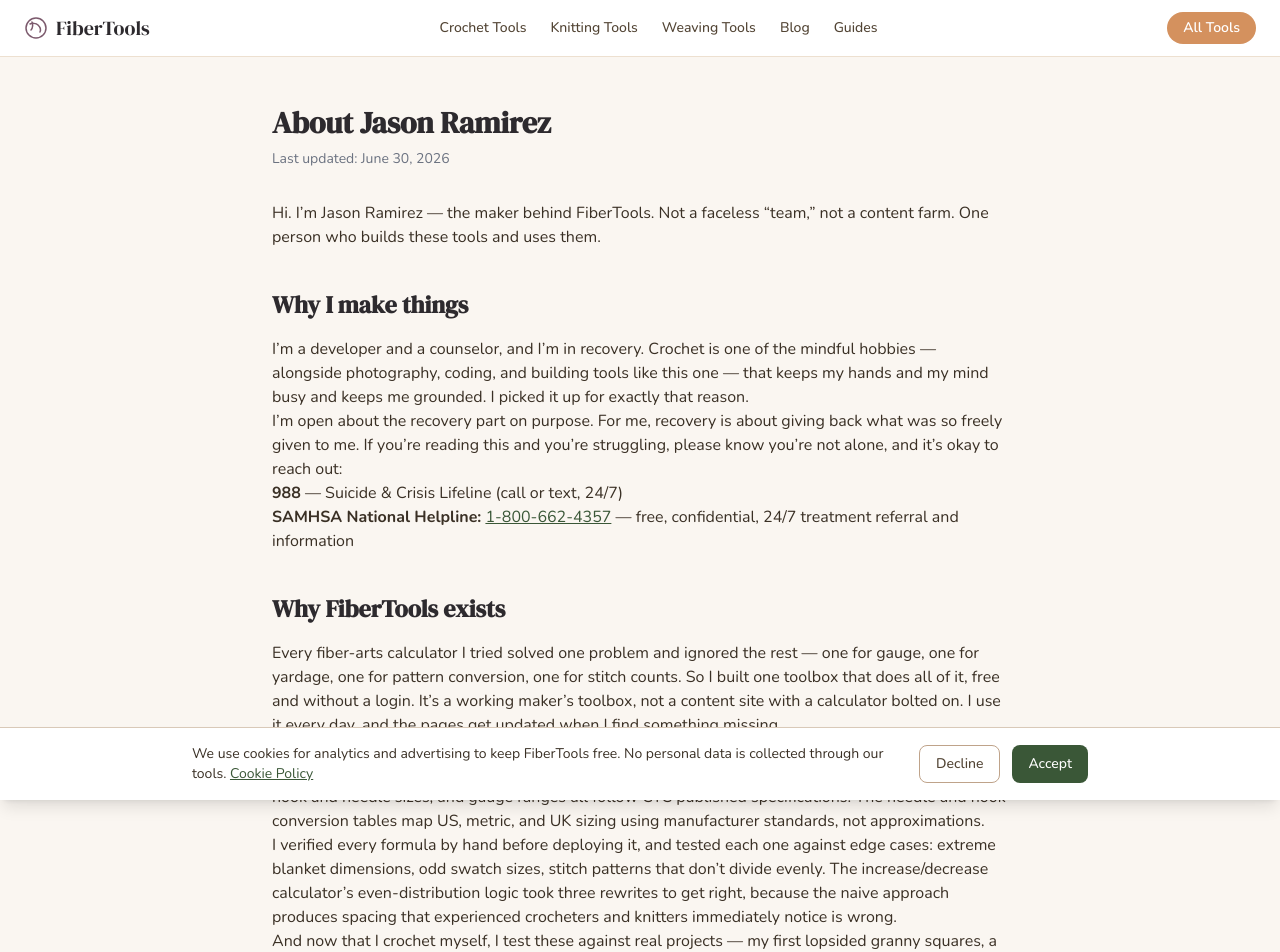
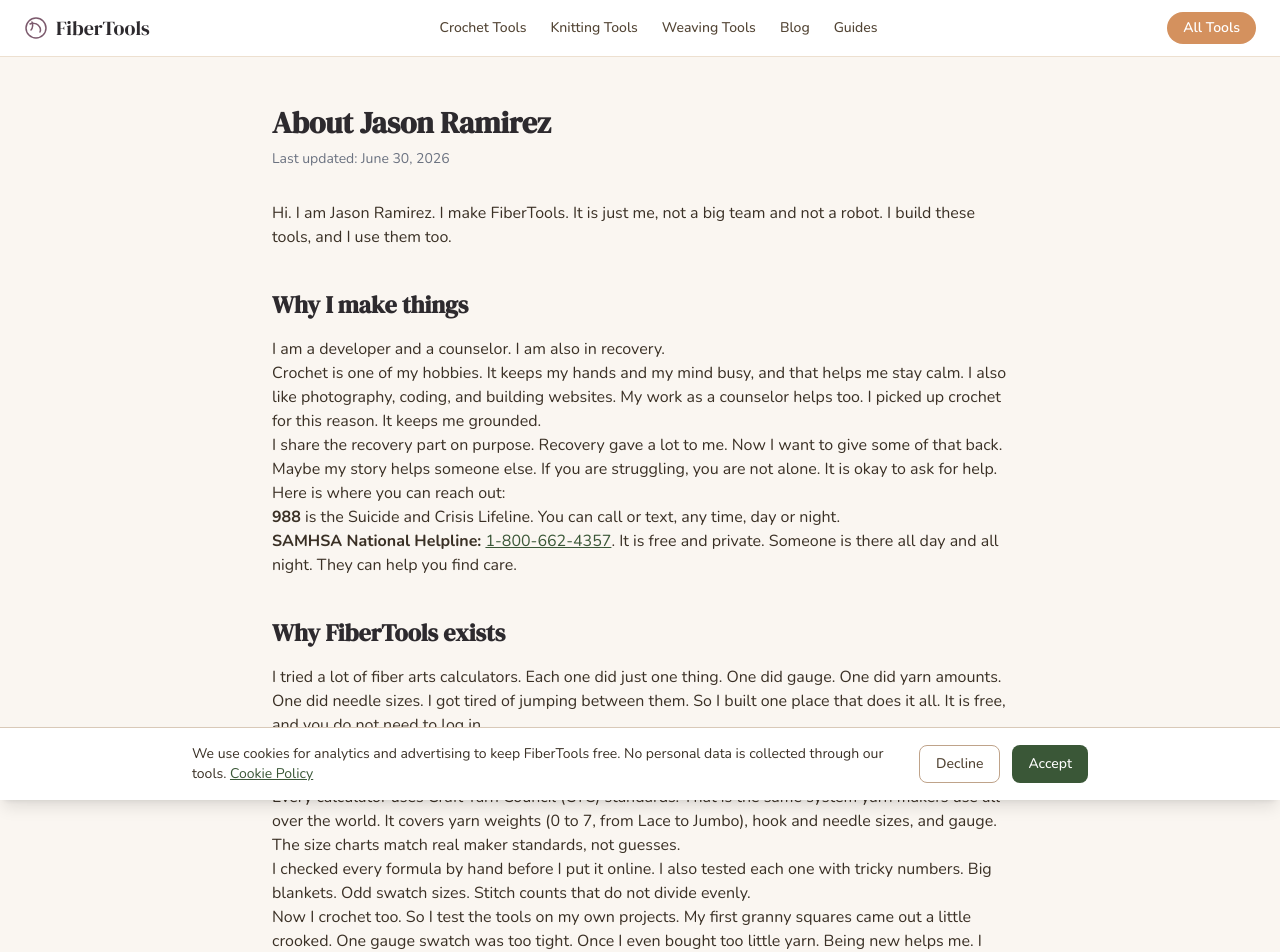
Before and after one commit to raiderj77/fibertools, a Next.js app: page /about in a window 1280 px wide. Shown: the top 952 px of the page. Built offline with nearby package versions, Linux system fonts and the light colour scheme.

Commit message:
about: 5th-grade reading level, remove em dashes

```diff
--- a/src/app/about/page.tsx
+++ b/src/app/about/page.tsx
@@ -2,9 +2,9 @@ import type { Metadata } from "next";
 import Script from "next/script";
 
 export const metadata: Metadata = {
-  title: "About Jason Ramirez — the maker behind FiberTools",
+  title: "About Jason Ramirez, the maker behind FiberTools",
   description:
-    "FiberTools is built by Jason Ramirez — a developer and counselor in recovery who took up crochet as a mindful hobby and makes accurate, free fiber-arts tools. The real, human story.",
+    "FiberTools is made by Jason Ramirez. He is a developer and a counselor in recovery who took up crochet as a calming hobby. He builds free, accurate fiber arts tools. Here is the real story.",
   keywords: [
     "about FiberTools",
     "Jason Ramirez",
@@ -15,24 +15,24 @@ export const metadata: Metadata = {
   ],
   authors: [{ name: "Jason Ramirez", url: "https://fibertools.app/about" }],
   openGraph: {
-    title: "About Jason Ramirez — the maker behind FiberTools",
+    title: "About Jason Ramirez, the maker behind FiberTools",
     description:
-      "The real, human story behind FiberTools — built by Jason Ramirez, a developer and counselor in recovery who crochets.",
+      "The real story behind FiberTools. Made by Jason Ramirez, a developer and counselor in recovery who crochets.",
     url: "https://fibertools.app/about",
     images: [
       {
         url: "https://fibertools.app/og-image.png",
         width: 1200,
         height: 630,
-        alt: "About FiberTools — Jason Ramirez",
+        alt: "About FiberTools by Jason Ramirez",
       },
     ],
   },
   twitter: {
     card: "summary_large_image",
-    title: "About Jason Ramirez — the maker behind FiberTools",
+    title: "About Jason Ramirez, the maker behind FiberTools",
     description:
-      "The real, human story behind FiberTools — built by Jason Ramirez, a developer and counselor in recovery who crochets.",
+      "The real story behind FiberTools. Made by Jason Ramirez, a developer and counselor in recovery who crochets.",
     images: ["https://fibertools.app/og-image.png"],
   },
   alternates: { canonical: "/about" },
@@ -51,9 +51,9 @@ const personSchema = {
   "@context": "https://schema.org",
   "@type": "Person",
   name: "Jason Ramirez",
-  jobTitle: "Founder & Developer, FiberTools",
+  jobTitle: "Founder and Developer, FiberTools",
   description:
-    "Developer and counselor in recovery who took up crochet as a mindful hobby and builds free, accurate fiber-arts tools.",
+    "Developer and counselor in recovery who took up crochet as a calming hobby and builds free, accurate fiber arts tools.",
   knowsAbout: ["Crochet", "Knitting", "Fiber arts", "Web development"],
   sameAs: ["https://bsky.app/profile/friendlydeveloper.bsky.social"],
   worksFor: { "@type": "Organization", name: "Your Friendly Developer LLC" },
@@ -81,9 +81,8 @@ export default function AboutPage() {
 
       <div className="prose prose-bark dark:prose-invert max-w-none space-y-6 text-bark-700 dark:text-cream-300">
         <p>
-          Hi. I&rsquo;m Jason Ramirez &mdash; the maker behind FiberTools. Not a faceless
-          &ldquo;team,&rdquo; not a content farm. One person who builds these tools and
-          uses them.
+          Hi. I am Jason Ramirez. I make FiberTools. It is just me, not a big team and
+          not a robot. I build these tools, and I use them too.
         </p>
 
         <section>
@@ -91,28 +90,32 @@ export default function AboutPage() {
             Why I make things
           </h2>
           <p>
-            I&rsquo;m a developer and a counselor, and I&rsquo;m in recovery. Crochet is
-            one of the mindful hobbies &mdash; alongside photography, coding, and building
-            tools like this one &mdash; that keeps my hands and my mind busy and keeps me
-            grounded. I picked it up for exactly that reason.
+            I am a developer and a counselor. I am also in recovery.
           </p>
           <p>
-            I&rsquo;m open about the recovery part on purpose. For me, recovery is about
-            giving back what was so freely given to me. If you&rsquo;re reading this and
-            you&rsquo;re struggling, please know you&rsquo;re not alone, and it&rsquo;s
-            okay to reach out:
+            Crochet is one of my hobbies. It keeps my hands and my mind busy, and that
+            helps me stay calm. I also like photography, coding, and building websites. My
+            work as a counselor helps too. I picked up crochet for this reason. It keeps me
+            grounded.
+          </p>
+          <p>
+            I share the recovery part on purpose. Recovery gave a lot to me. Now I want to
+            give some of that back. Maybe my story helps someone else. If you are
+            struggling, you are not alone. It is okay to ask for help. Here is where you
+            can reach out:
           </p>
           <ul>
             <li>
-              <strong>988</strong> &mdash; Suicide &amp; Crisis Lifeline (call or text,
-              24/7)
+              <strong>988</strong> is the Suicide and Crisis Lifeline. You can call or
+              text, any time, day or night.
             </li>
             <li>
               <strong>SAMHSA National Helpline:</strong>{" "}
               <a href="tel:1-800-662-4357" className="text-sage-600 dark:text-sage-400 underline">
                 1-800-662-4357
-              </a>{" "}
-              &mdash; free, confidential, 24/7 treatment referral and information
+              </a>
+              . It is free and private. Someone is there all day and all night. They can
+              help you find care.
             </li>
           </ul>
         </section>
@@ -122,37 +125,31 @@ export default function AboutPage() {
             Why FiberTools exists
           </h2>
           <p>
-            Every fiber-arts calculator I tried solved one problem and ignored the rest
-            &mdash; one for gauge, one for yardage, one for pattern conversion, one for
-            stitch counts. So I built one toolbox that does all of it, free and without a
-            login. It&rsquo;s a working maker&rsquo;s toolbox, not a content site with a
-            calculator bolted on. I use it every day, and the pages get updated when I find
-            something missing.
+            I tried a lot of fiber arts calculators. Each one did just one thing. One did
+            gauge. One did yarn amounts. One did needle sizes. I got tired of jumping
+            between them. So I built one place that does it all. It is free, and you do not
+            need to log in.
           </p>
           <p>
-            Every calculator is grounded in Craft Yarn Council (CYC) standards &mdash; the
-            same classification system yarn manufacturers use worldwide. The yarn weight
-            system (0&ndash;7, Lace through Jumbo), recommended hook and needle sizes, and
-            gauge ranges all follow CYC published specifications. The needle and hook
-            conversion tables map US, metric, and UK sizing using manufacturer standards,
-            not approximations.
+            FiberTools is a real toolbox for makers. It is not a blog with a calculator
+            stuck on the side. I use it every day. When I find something missing, I add it.
           </p>
           <p>
-            I verified every formula by hand before deploying it, and tested each one
-            against edge cases: extreme blanket dimensions, odd swatch sizes, stitch
-            patterns that don&rsquo;t divide evenly. The increase/decrease
-            calculator&rsquo;s even-distribution logic took three rewrites to get right,
-            because the naive approach produces spacing that experienced crocheters and
-            knitters immediately notice is wrong.
+            Every calculator uses Craft Yarn Council (CYC) standards. That is the same
+            system yarn makers use all over the world. It covers yarn weights (0 to 7, from
+            Lace to Jumbo), hook and needle sizes, and gauge. The size charts match real
+            maker standards, not guesses.
           </p>
           <p>
-            And now that I crochet myself, I test these against real projects &mdash; my
-            first lopsided granny squares, a gauge swatch that came out too tight, the
-            skein I under-bought. That gap between &ldquo;technically correct math&rdquo;
-            and &ldquo;actually useful when you&rsquo;re holding a hook&rdquo; is where
-            every design decision in this project lives. I&rsquo;m a beginner at the craft,
-            and honestly that helps: I remember exactly which parts are confusing. Every
-            tool is free, ad-supported, and built to stay free.
+            I checked every formula by hand before I put it online. I also tested each one
+            with tricky numbers. Big blankets. Odd swatch sizes. Stitch counts that do not
+            divide evenly.
+          </p>
+          <p>
+            Now I crochet too. So I test the tools on my own projects. My first granny
+            squares came out a little crooked. One gauge swatch was too tight. Once I even
+            bought too little yarn. Being new helps me. I still remember which parts are
+            hard. Every tool is free. Ads keep it free, and I plan to keep it that way.
           </p>
         </section>
 
@@ -161,7 +158,7 @@ export default function AboutPage() {
             Get in Touch
           </h2>
           <p>
-            Have a suggestion, found a bug, or want to request a new tool? I&rsquo;d love
+            Do you have an idea? Did you find a bug? Do you want a new tool? I would love
             to hear from you.
           </p>
           <p>
@@ -170,7 +167,7 @@ export default function AboutPage() {
               hello@fibertools.app
             </a>
           </p>
-          <p>I read every message and do my best to respond within a few days.</p>
+          <p>I read every message. I try to reply within a few days.</p>
         </section>
 
         <hr className="border-bark-200 dark:border-bark-700 my-8" />
```
